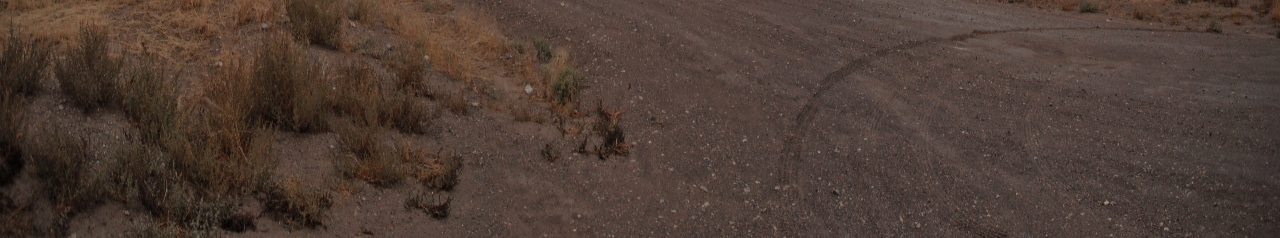
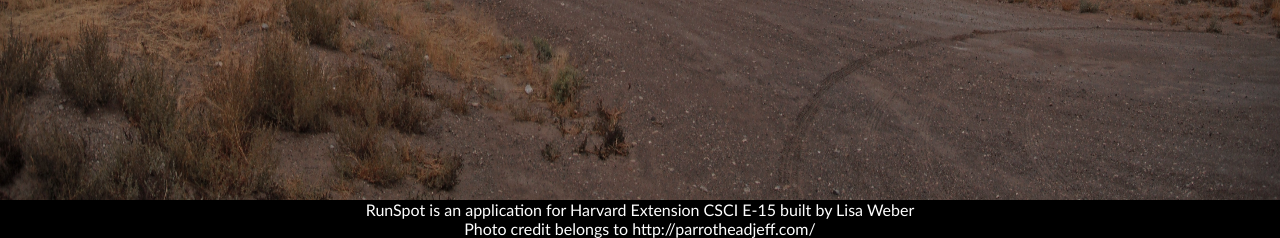
Before and after one commit to lcw5030/p2.lcwebs.biz, a PHP site: page /index/views/_v_template.php in a window 1280 px wide. Shown: the part 562-800 px from the top of the page. Run offline with PHP 8.4, Linux system fonts and the light colour scheme; the template is opened without the code that fills it, so the values that code supplies are empty; some libraries are stand-ins or nearby versions.

Commit message:
finalizing p2

```diff
--- a/controllers/c_users.php
+++ b/controllers/c_users.php
@@ -177,8 +177,6 @@ class users_controller extends base_controller
 
 
 
-
-
     public function p_signup()
     {
 
--- a/css/style.css
+++ b/css/style.css
@@ -1,3 +1,7 @@
+
+/*********************************************************************************/
+/* This is the css style sheet for RunSpot                                       */
+/*********************************************************************************/
 	html, body
 	{
 		height: 100%;
@@ -8,6 +12,10 @@
 	color: #A80000;
 	font-weight: bold;
 	}
+
+/*********************************************************************************/
+/* header & navigation                                                           */
+/*********************************************************************************/
 
 	header{
 		background: #000000;
@@ -35,12 +43,21 @@
 		color: #000000;
 	}
 
+		h1, h2, h3
+	{
+		margin: 10px;
+		padding: 0px;
+	}
+
 	#navigation
 	{
 		margin-left:auto;
     		margin-right:auto;
 	}
 
+/*********************************************************************************/
+/* Main page content                                                             */
+/*********************************************************************************/
 	#mainContent{
     		padding: 20px;
 		width:1500px;
@@ -70,11 +87,7 @@
 	}
 
 
-	h1, h2, h3
-	{
-		margin: 10px;
-		padding: 0px;
-	}
+
 
 	input[type="submit"]{
 		background: #006699;
@@ -410,40 +423,6 @@
 	{
 	}
 
-/*********************************************************************************/
-/* Logo                                                                          */
-/*********************************************************************************/
-
-	#logo
-	{
-		padding: 5em 0em;
-		text-align: center;
-	}
-
-	#logo h1
-	{
-		font-size: 3.5em;
-	}
-
-	#logo a
-	{
-		text-decoration: none;
-		color: #FFF;
-	}
-
-	#logo span
-	{
-		letter-spacing: 0.10em;
-		text-transform: uppercase;
-		font-size: 0.90em;
-		color: rgba(255,255,255,0.5);
-	}
-
-	#logo span a
-	{
-		color: rgba(255,255,255,0.8);
-	}
-
 
 
 /*********************************************************************************/
@@ -493,204 +472,15 @@
 
 
 /*********************************************************************************/
-/* Banner                                                                        */
-/*********************************************************************************/
-
-	#banner
-	{
-	}
-
-/*********************************************************************************/
-/* Wrapper                                                                       */
-/*********************************************************************************/
-
-	#wrapper1
-	{
-		background: #242424;
-	}
-
-	#wrapper2
-	{
-		background: #EDEDED;
-	}
-
-	#wrapper3
-	{
-		overflow: hidden;
-		padding: 8em 0em;
-		background: #FFF;
-	}
-
-	#wrapper4
-	{
-		overflow: hidden;
-		padding: 8em 0em;
-		background: #E74E59;
-	}
-
-/*********************************************************************************/
-/* Welcome                                                                       */
-/*********************************************************************************/
-
-	#welcome
-	{
-		overflow: hidden;
-		padding: 8em 0em;
-		text-align: center;
-		color: rgba(255,255,255,0.3);
-	}
-
-	#welcome .content
-	{
-		padding: 0em 8em;
-	}
-
-
-
-	#welcome a,
-	#welcome strong
-	{
-		color: rgba(255,255,255,0.6);
-	}
-
-/*********************************************************************************/
-/* Page                                                                          */
-/*********************************************************************************/
-
-	#page
-	{
-	}
-
-/*********************************************************************************/
-/* Content                                                                       */
-/*********************************************************************************/
-
-	#content
-	{
-	}
-
-/*********************************************************************************/
-/* Sidebar                                                                       */
-/*********************************************************************************/
-
-	#sidebar
-	{
-	}
-
-/*********************************************************************************/
 /* Footer                                                                        */
 /*********************************************************************************/
 
-	#footer
+	footer
 	{
+		width: 100%;
 		text-align: center;
+		background: #000000;
+		color: #FFFFFF;
+		bottom: 0;
+		position: absolute
 	}
-
-
-	#footer .title span
-	{
-		color: rgba(255,255,255,0.4);
-	}
-
-/*********************************************************************************/
-/* Copyright                                                                     */
-/*********************************************************************************/
-
-	#copyright
-	{
-		overflow: hidden;
-		padding: 5em 0em;
-		border-top: 1px solid rgba(255,255,255,0.08);
-	}
-
-	#copyright p
-	{
-		letter-spacing: 0.20em;
-		text-align: center;
-		text-transform: uppercase;
-		font-size: 0.80em;
-		color: rgba(255,255,255,0.3);
-	}
-
-	#copyright a
-	{
-		text-decoration: none;
-		color: rgba(255,255,255,0.6);
-	}
-
-/*********************************************************************************/
-/* Newsletter                                                                    */
-/*********************************************************************************/
-
-	#newsletter
-	{
-		overflow: hidden;
-		padding: 8em 0em;
-		background: #EDEDED;
-		text-align: center;
-	}
-
-	#newsletter .title h2
-	{
-		color: rgba(0,0,0,0.8);
-	}
-
-	#newsletter .content
-	{
-		width: 600px;
-		margin: 0px auto;
-	}
-
-/*********************************************************************************/
-/* Portfolio                                                                     */
-/*********************************************************************************/
-
-	#portfolio
-	{
-	}
-
-	#portfolio .box
-	{
-		text-align: center;
-		color: rgba(0,0,0,0.5);
-	}
-
-	#portfolio h3
-	{
-		display: block;
-		padding-bottom: 1em;
-		text-transform: uppercase;
-		font-size: 1em;
-		color: rgba(0,0,0,0.6);
-	}
-
-	#portfolio .title
-	{
-		text-align: center;
-	}
-
-	#portfolio .title h2
-	{
-		color: rgba(0,0,0,0.8);
-	}
-
-	.column1,
-	.column2,
-	.column3,
-	.column4
-	{
-		width: 282px;
-	}
-
-	.column1,
-	.column2,
-	.column3
-	{
-		float: left;
-		margin-right: 24px;
-	}
-
-	.column4
-	{
-		float: right;
-	}
--- a/views/_v_template.php
+++ b/views/_v_template.php
@@ -37,4 +37,8 @@
 
 	<?php if(isset($client_files_body)) echo $client_files_body; ?>
 </body>
+    <footer>
+        RunSpot is an application for Harvard Extension CSCI E-15 built by Lisa Weber</br>
+        Photo credit belongs to http://parrotheadjeff.com/
+    </footer>
 </html>
--- a/views/v_users_signup.php
+++ b/views/v_users_signup.php
@@ -17,8 +17,6 @@
         <input type='password' name='password'>
         <br><br>
 
-        <input type='submit' value='Sign up'>
-
         <?php if(isset($error)): ?>
             <div class='error'>
                 Signup Failed. All fields are required.
@@ -35,5 +33,7 @@
 
 
         <?php endif; ?>
+
+        <input type='submit' value='Sign up'>
     </form>
 </div>
```
